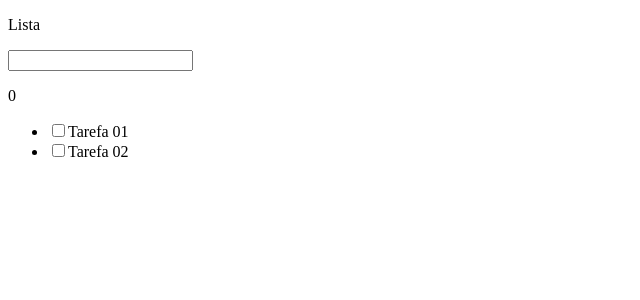
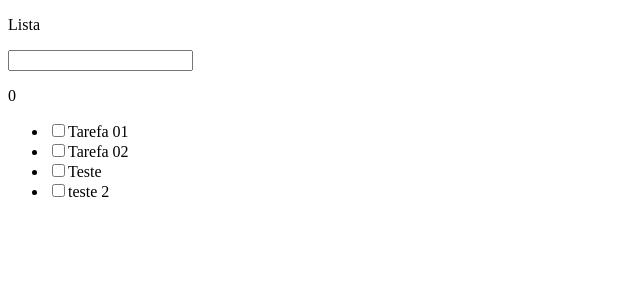
Before and after one commit to WelliUrbOpus/react-curso, a React (Create React App) app: page /home in a window 1280 px wide. Shown: the top 300 px of the page, without its empty margins (0-640 px from the left). Built offline with nearby package versions, Linux system fonts and the light colour scheme; data requests are answered from the project's data file.

Commit message:
Aula 26 - Cadastrando uma tarefa via API

```diff
--- a/mock/db.json
+++ b/mock/db.json
@@ -9,6 +9,16 @@
       "id": 2,
       "title": "Tarefa 02",
       "isCompleted": false
+    },
+    {
+      "id": 3,
+      "title": "Teste",
+      "isCompleted": false
+    },
+    {
+      "id": 4,
+      "title": "teste 2",
+      "isCompleted": false
     }
   ]
 }
--- a/src/app/pages/dashboard/Dashboard.tsx
+++ b/src/app/pages/dashboard/Dashboard.tsx
@@ -26,16 +26,21 @@ export const Dashboard = () => {
             const value = e.currentTarget.value;
             e.currentTarget.value = '';
 
-            setLista((oldLista) => {
-                if (oldLista.some((listItem) => listItem.title === value)) return oldLista;
-                return [...oldLista, {
-                    title: value,
-                    isCompleted: false,
-                    id: oldLista.length,
-                }];
+            if (lista.some((listItem) => listItem.title === value)) return;
+
+            TarefasService.create({
+                title: value, isCompleted: false, id:lista.length + 1
+            }).then((result) => {
+                if (result instanceof ApiException) {
+                    alert(result.message);
+                } else {
+                    setLista((oldLista:any) => {
+                        return [...oldLista,result];
+                    });
+                }
             });
         }
-    }, []);
+    }, [lista]);
 
     return (
         <div>
--- a/src/app/shared/services/api/tarefas/TarefasService.ts
+++ b/src/app/shared/services/api/tarefas/TarefasService.ts
@@ -3,9 +3,9 @@ import { ApiException } from "../ApiException";
 
 
 export interface ITarefa {
-    id: number;
     title: string;
     isCompleted: boolean;
+    id?: number;
 }
 
 const getAll = async (): Promise<ITarefa[] | ApiException> => {
@@ -36,7 +36,7 @@ const getById = async (id: number): Promise<ITarefa[] | ApiException> => {
 
 };
 
-const create = async (dataToCreate: Omit<ITarefa, 'id'>): Promise<ITarefa[] | ApiException> => {
+const create = async (dataToCreate:ITarefa): Promise<ITarefa[] | ApiException> => {
 
     try {
 
```
Lines whose indentation alone changed are shown as unchanged.
